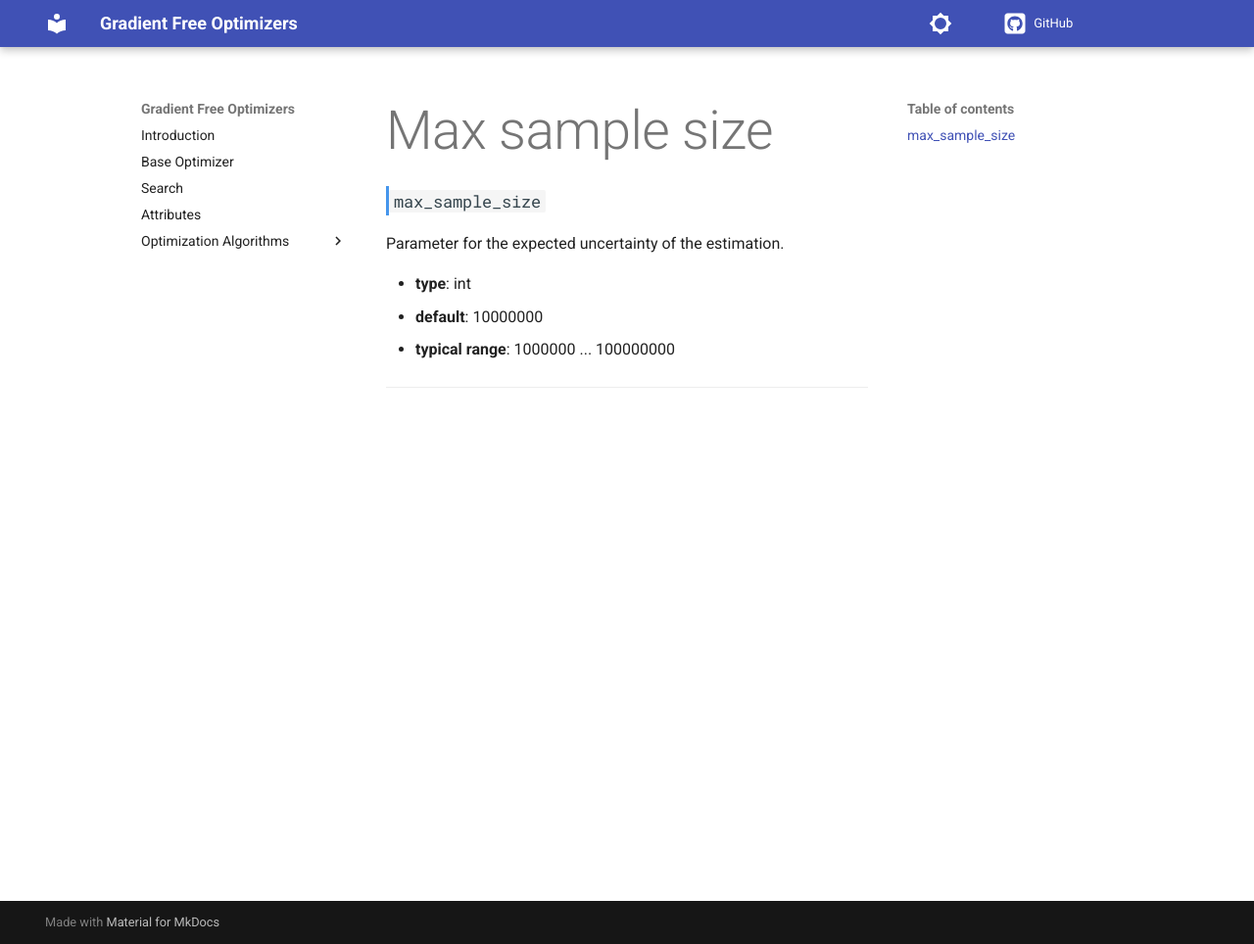
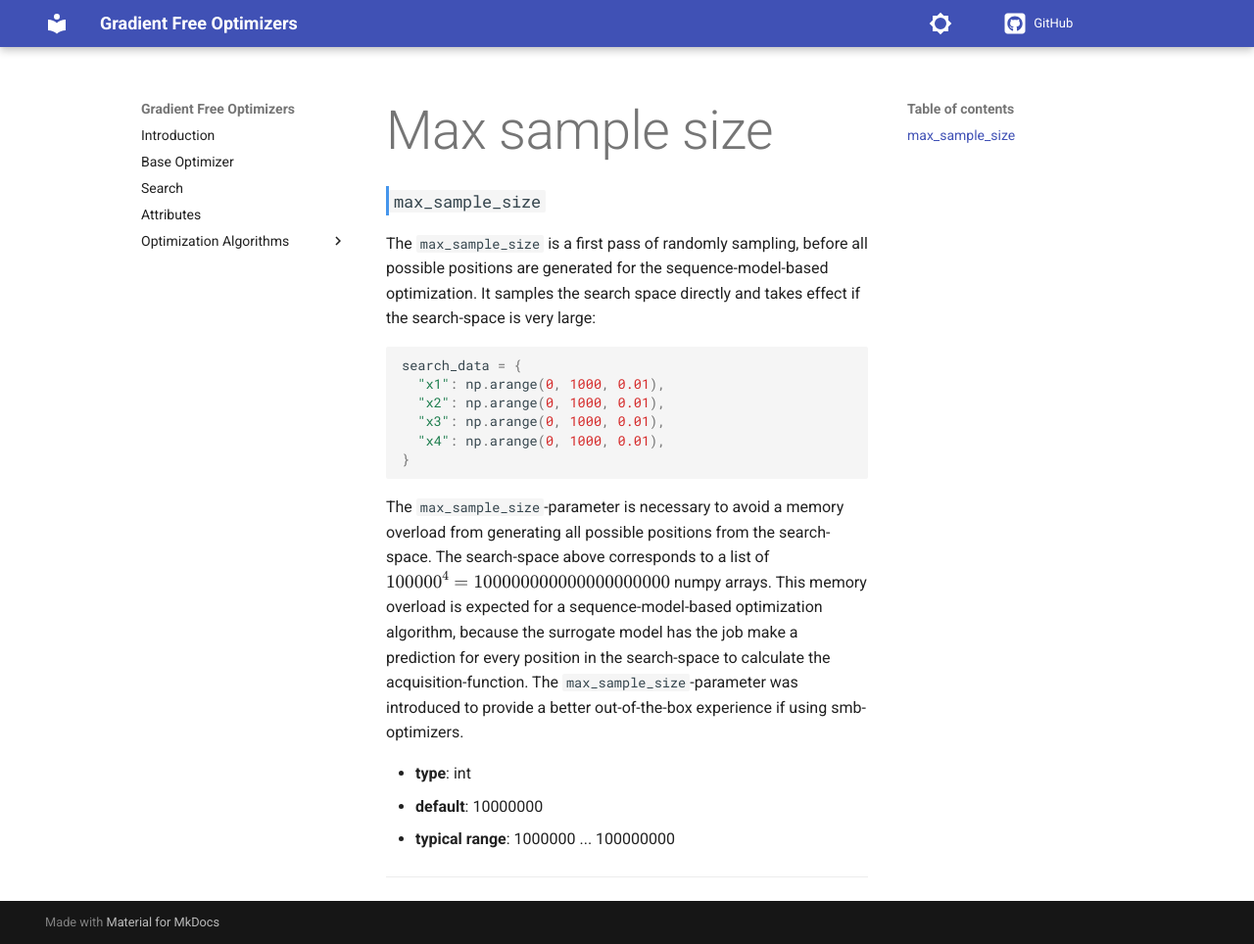
Before and after one commit to SimonBlanke/gradient-free-optimizers-documentation, an MkDocs documentation site: the page built from docs/parameters/max_sample_size.md, in a window 1280 px wide and 964 px high. Shown: the whole window at 98% size. Built offline with MkDocs 1.6.1 and Material for MkDocs 9.7.7, drawn with Linux system fonts in a browser that asks for light colours; comment, search, counter and statistics services are not loaded; the version menu is left out.

Commit message:
update max_sample_size-parameter

````diff
--- a/docs/parameters/max_sample_size.md
+++ b/docs/parameters/max_sample_size.md
@@ -1,6 +1,19 @@
 ### `max_sample_size`
 
-Parameter for the expected uncertainty of the estimation.
+The `max_sample_size` is a first pass of randomly sampling, before all possible positions are generated for the sequence-model-based optimization. It samples the search space directly and takes effect if the search-space is very large:
+
+```python
+search_data = {
+  "x1": np.arange(0, 1000, 0.01),
+  "x2": np.arange(0, 1000, 0.01),
+  "x3": np.arange(0, 1000, 0.01),
+  "x4": np.arange(0, 1000, 0.01),
+}
+```
+
+The `max_sample_size`-parameter is necessary to avoid a memory overload from generating all possible positions from the search-space. The search-space above corresponds to a list of $100000^4 = 100000000000000000000$ numpy arrays. This memory overload is expected for a sequence-model-based optimization algorithm, because the surrogate model has the job make a prediction for every position in the search-space to calculate the acquisition-function. The `max_sample_size`-parameter was introduced to provide a better out-of-the-box experience if using smb-optimizers.
+
+
 
   - **type**: int
   - **default**: 10000000
````
